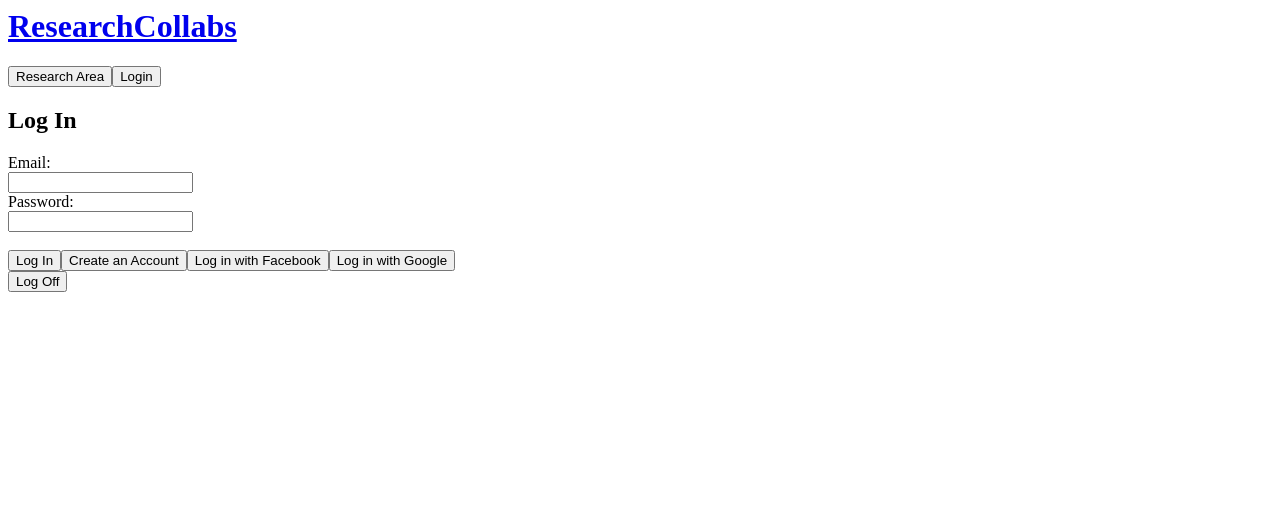
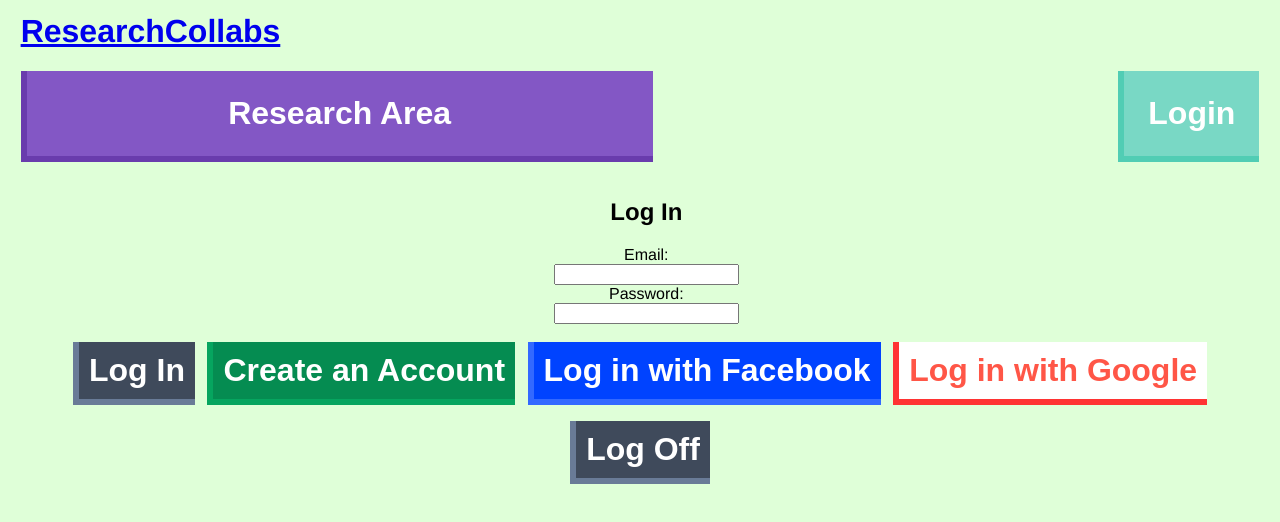
Before and after one commit to evanyang1/researchcollabs, a React (Vite) app: page /login in a window 1280 px wide. Shown: the top 522 px of the page. Built offline with nearby package versions, Linux system fonts and the light colour scheme.

Commit message:
Added styling from previous project

```diff
--- a/package.json
+++ b/package.json
@@ -8,6 +8,7 @@
   },
   "license": "MIT",
   "dependencies": {
+    "node-sass": "^4.12.0",
     "react": "^16.8.1",
     "react-dom": "^16.8.1",
     "react-router-dom": "^5.0.0"
--- a/src/App.js
+++ b/src/App.js
@@ -1,8 +1,7 @@
 import React, { Component} from "react"
 import {Link, BrowserRouter, Switch, Route} from 'react-router-dom'
 
-
-//import "./App.css";
+import './Styles/styles.scss';
 
 import Button from './Components/Button'
 
--- /dev/null
+++ b/src/Styles/base/_base.scss
@@ -0,0 +1,16 @@
+$light-green: #aad1a3;
+$m-size: 1.6rem;
+
+html {
+  font-size: 62.5%;
+}
+
+body {
+  background: #dfffd8;
+  font-family: Helvetica, Arial, sans-serif;
+  font-size: $m-size;
+}
+
+button {
+  cursor: pointer;
+}
--- /dev/null
+++ b/src/Styles/base/_settings.scss
@@ -0,0 +1,14 @@
+
+// Colors
+$off-black: #20222b;
+
+$blue: #3c4251;
+$light-blue: #464b5e;
+$off-white: #a5afd7;
+
+// Spacing
+$s-size: 1.2rem;
+
+$l-size: 3.2rem;
+$xl-size: 4.8rem;
+$desktop-breakpoint: 45rem;
--- /dev/null
+++ b/src/Styles/components/Jumbotrons.scss
@@ -0,0 +1,4 @@
+
+#homepage-display, #jumbotron-about {
+  margin-left: 1%;
+}
--- /dev/null
+++ b/src/Styles/components/LoginButton.scss
@@ -0,0 +1,17 @@
+$sea-blue: #79d8c5;
+$m-size: 1.6rem;
+$l-size: 3.2rem;
+
+#login-button {
+  background: $sea-blue;
+  border: none;
+  border-bottom: .6rem solid darken($sea-blue, 10%);
+  border-left: .6rem solid darken($sea-blue, 10%);
+  color: white;
+  font-weight: bold;
+  font-size: $l-size;
+  margin-bottom: $m-size;
+  padding: 2.4rem;
+  float: right;
+  margin-right: 1%;
+}
--- /dev/null
+++ b/src/Styles/components/Logo.scss
@@ -0,0 +1,4 @@
+#logo {
+  margin-left: 1%;
+  margin-top: 1%;
+}
--- /dev/null
+++ b/src/Styles/components/Pages/LoginPage.scss
@@ -0,0 +1,63 @@
+#login-page {
+  margin-left: 1%;
+  text-align: center;
+}
+
+$log-in-gray: #3f4a5b;
+
+#log-in-actual, #log-off-actual {
+  background: $log-in-gray;
+  border: none;
+  border-bottom: .6rem solid lighten($log-in-gray, 20%);
+  border-left: .6rem solid lighten($log-in-gray, 20%);
+  color: white;
+  font-weight: bold;
+  font-size: $l-size;
+  margin-bottom: $m-size;
+  padding: 1.0rem;
+  margin-right: 1%;
+}
+
+
+$dark-green: #058c51;
+
+#create-an-account {
+  background: $dark-green;
+  border: none;
+  border-bottom: .6rem solid lighten($dark-green, 5%);
+  border-left: .6rem solid lighten($dark-green, 5%);
+  color: white;
+  font-weight: bold;
+  font-size: $l-size;
+  margin-bottom: $m-size;
+  padding: 1.0rem;
+  margin-right: 1%;
+}
+
+$facebook-blue: #0043ff;
+
+#log-in-facebook {
+  background: $facebook-blue;
+  border: none;
+  border-bottom: .6rem solid lighten($facebook-blue, 10%);
+  border-left: .6rem solid lighten($facebook-blue, 10%);
+  color: white;
+  font-weight: bold;
+  font-size: $l-size;
+  margin-bottom: $m-size;
+  padding: 1.0rem;
+  margin-right: 1%;
+}
+
+#login-google {
+  background: white;
+  border: none;
+  border-bottom: .6rem solid lighten(red, 10%);
+  border-left: .6rem solid lighten(red, 10%);
+  color: #ff5647;
+  font-weight: bold;
+  font-size: $l-size;
+  margin-bottom: $m-size;
+  padding: 1.0rem;
+  margin-right: 1%;
+}
--- /dev/null
+++ b/src/Styles/components/ResearchAreaButton.scss
@@ -0,0 +1,18 @@
+$purple: #8357c5;
+$m-size: 1.6rem;
+$l-size: 3.2rem;
+
+#research-area-button {
+  background: $purple;
+  border: none;
+  border-bottom: .6rem solid darken($purple, 10%);
+  border-left: .6rem solid darken($purple, 10%);
+  color: white;
+  font-weight: bold;
+  font-size: $l-size;
+  margin-bottom: $m-size;
+  padding: 2.4rem;
+  width: 50%;
+  margin-left: 1%;
+  margin-right: 1%;
+}
--- /dev/null
+++ b/src/Styles/styles.scss
@@ -0,0 +1,7 @@
+@import './base/base';
+@import './base/settings';
+@import './components/ResearchAreaButton';
+@import './components/LoginButton';
+@import './components/Logo';
+@import './components/Pages/LoginPage';
+@import './components/Jumbotrons';
```
Also changed, not shown: 1 other file (tests, documents, lock files or other folders).
